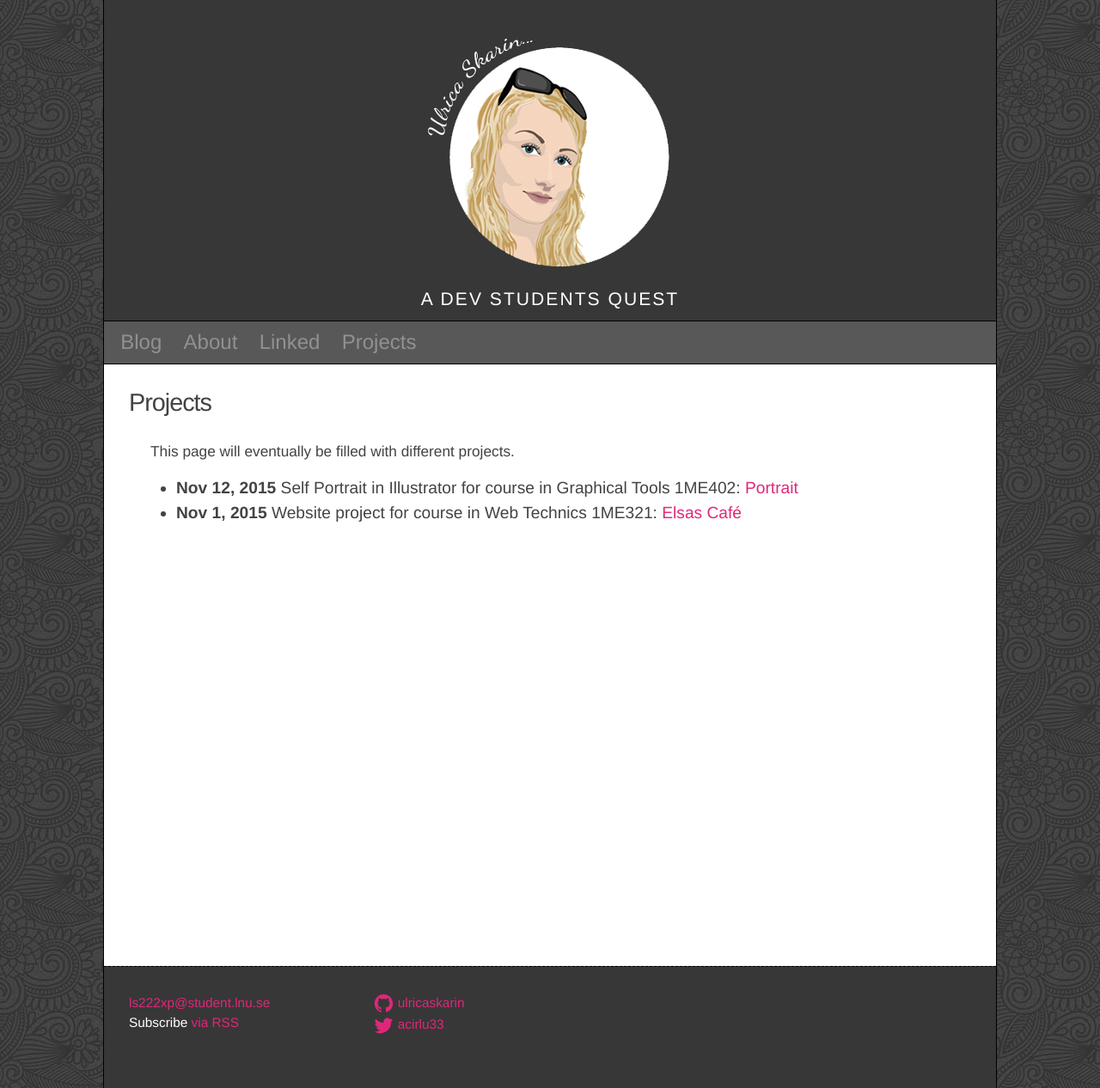
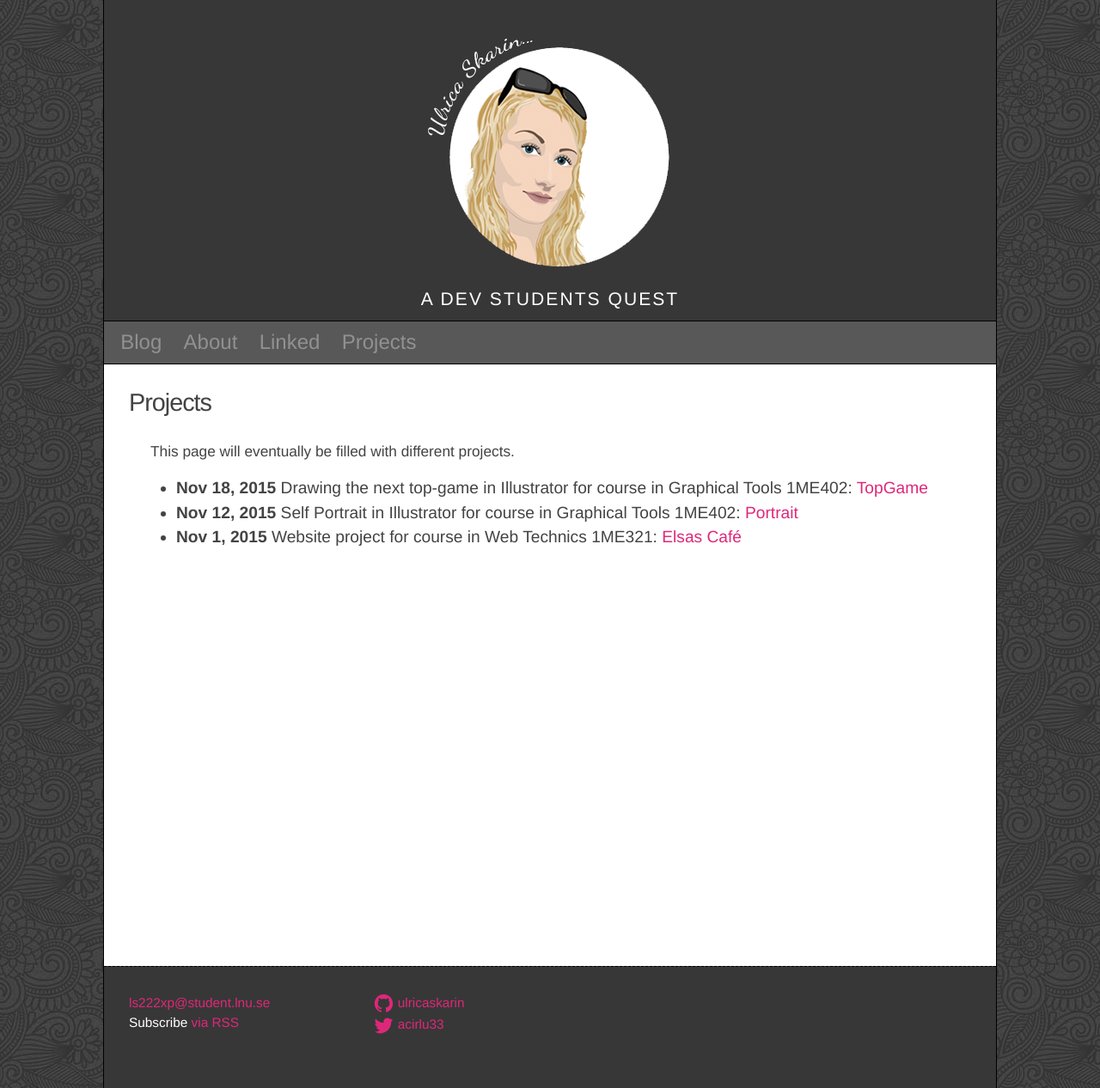
Before and after one commit to ulricaskarin/ulricaskarin.github.io, a Jekyll site: the page built from projects.md, in a window 1280 px wide. Shown: the whole page at 86% size. Built offline with Jekyll 4.4.1, drawn with Linux system fonts in a browser that asks for light colours; comment, search, counter and statistics services are not loaded.

Commit message:
Adding project to project page

```diff
--- a/projects.md
+++ b/projects.md
@@ -9,5 +9,6 @@ description: LNU School projects
 
 This page will eventually be filled with different projects.
 
+- **Nov 18, 2015** Drawing the next top-game in Illustrator for course in Graphical Tools 1ME402: [TopGame](http://ulricaskarin.com/top_game.php){:target="_blank"}
 - **Nov 12, 2015** Self Portrait in Illustrator for course in Graphical Tools 1ME402: [Portrait](http://ulricaskarin.com/self_portrait.php){:target="_blank"}
 - **Nov 1, 2015** Website project for course in Web Technics 1ME321: [Elsas Café](http://ulricaskarin.com/u3/index.html){:target="_blank"}
```
